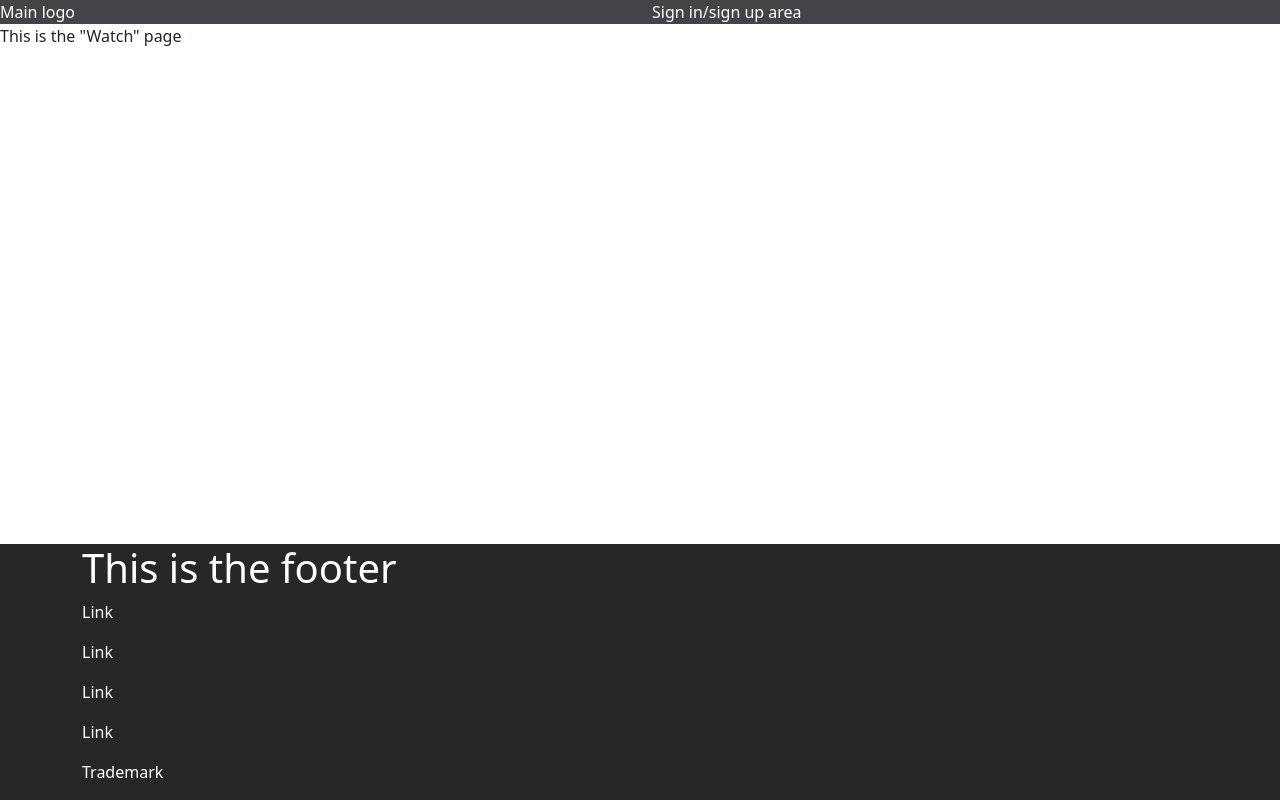
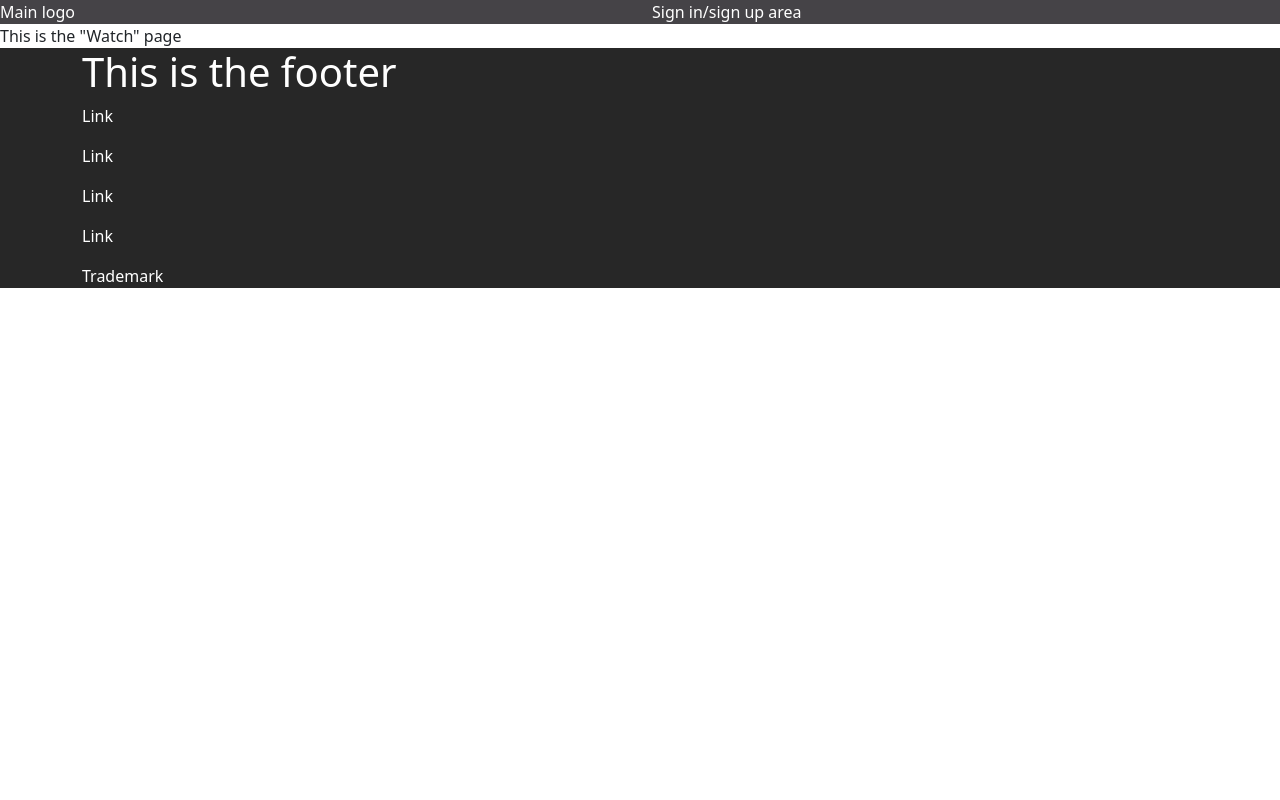
Before and after one commit to drewjtaylor/WeeklyDire, a React (Create React App) app in the folder weeklydire_front_end/: page /watch in a window 1280 px wide. Built offline with nearby package versions, Linux system fonts and the light colour scheme.

Commit message:
Fixed footer overlapping

```diff
--- a/weeklydire_front_end/src/Components/Footer.js
+++ b/weeklydire_front_end/src/Components/Footer.js
@@ -1,7 +1,7 @@
 import {Container, Row, Col} from 'reactstrap'
 const Footer = () => {
   return (
-    <div className="footer fixed-bottom">
+    <div className="footer sticky-bottom">
         <Container>
             <h1>This is the footer</h1>
             <p>Link</p>
```
